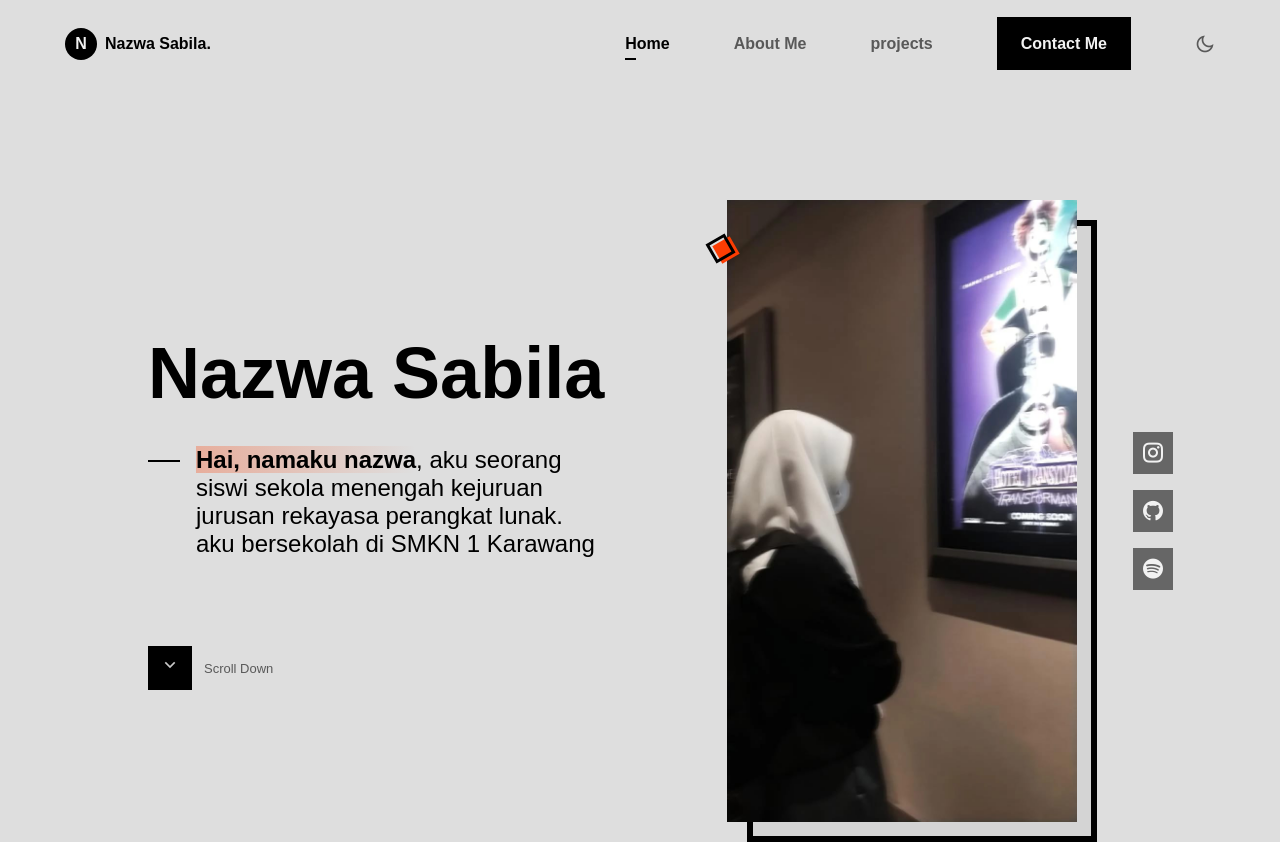
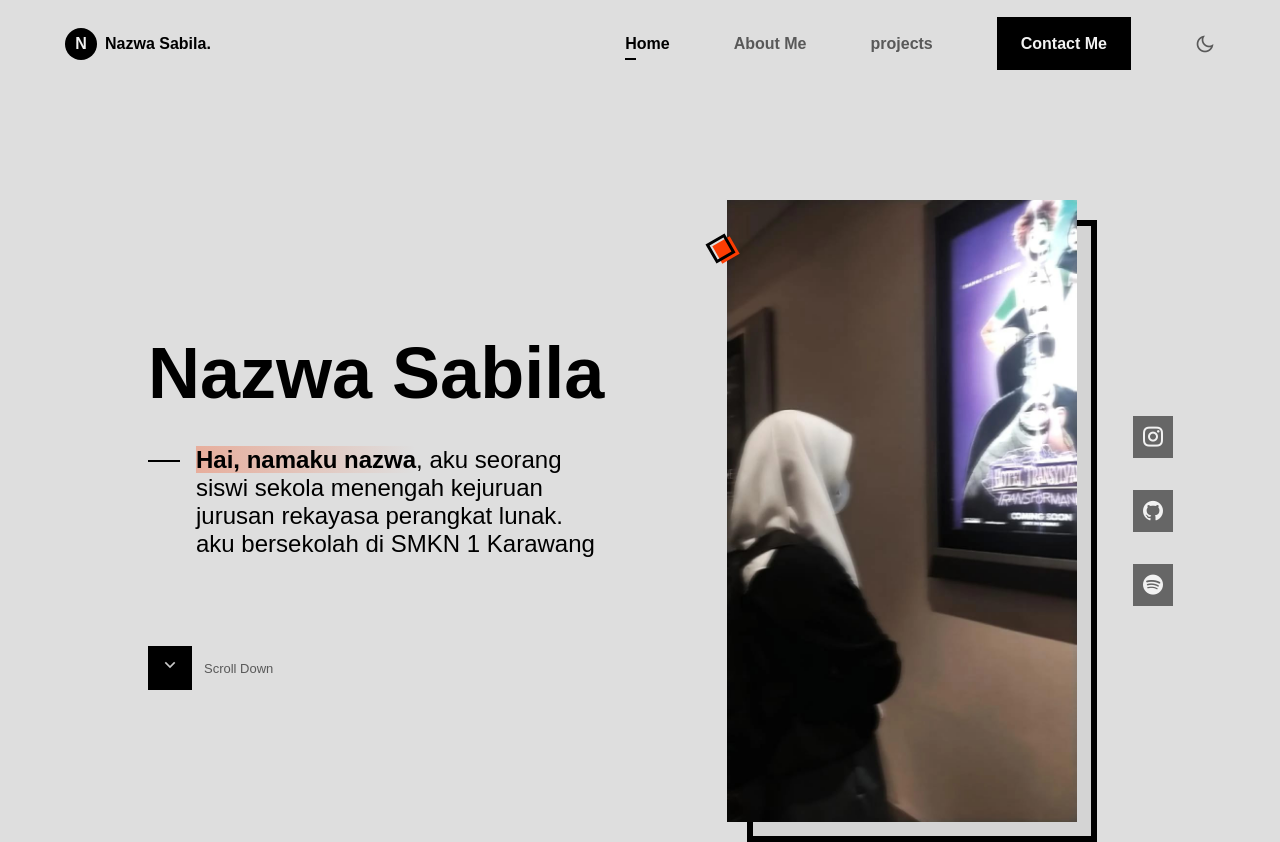
Before and after one commit to nazwasabila/portofolio-project, a plain HTML site: page index.html in a window 1280 px wide. Shown: the top 842 px of the page. Drawn offline with nearby package versions, Linux system fonts and the light colour scheme; a web font is replaced by a local one.

Commit message:
portofolio

```diff
--- a/aset/css/style.css
+++ b/aset/css/style.css
@@ -444,7 +444,7 @@ transition: width .3s;
     bottom: 0;
     margin: auto 0;
     display: grid;
-    row-gap: 1rem;
+    row-gap: 2rem;
 }
 
 .home__social-link {
```
